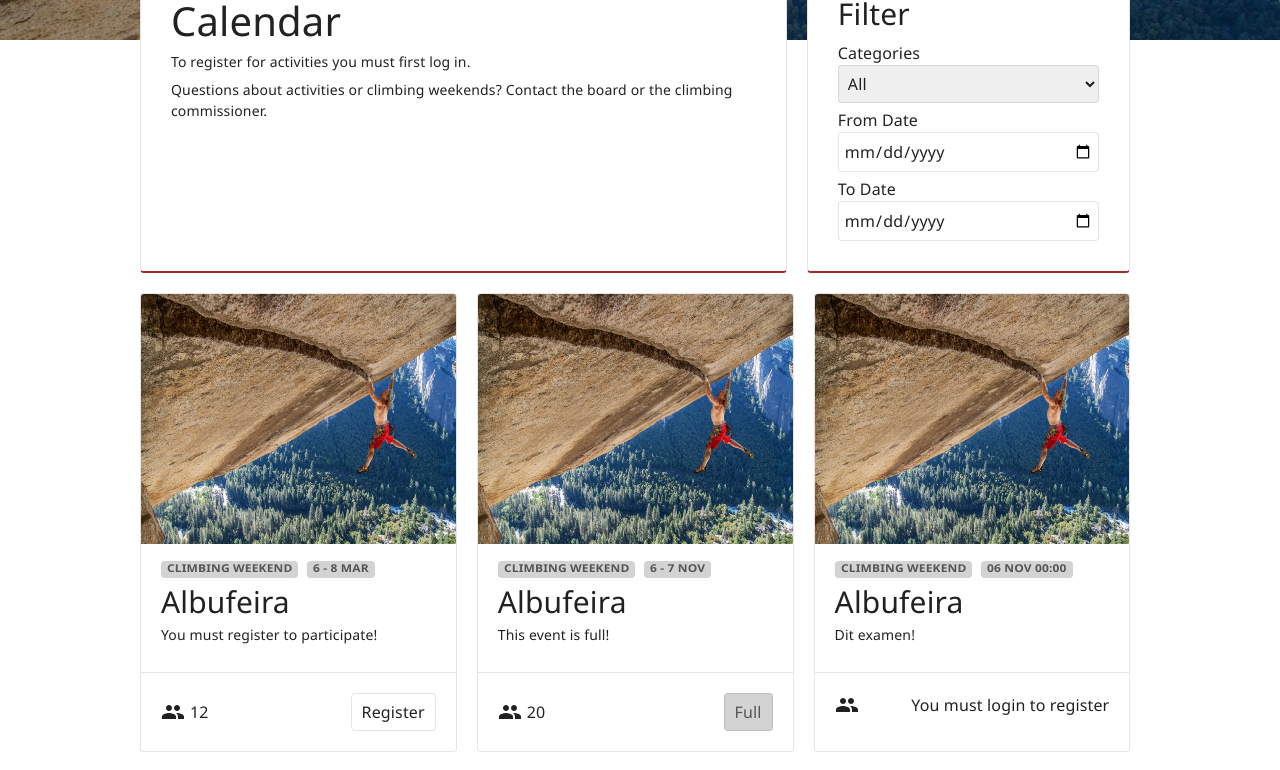
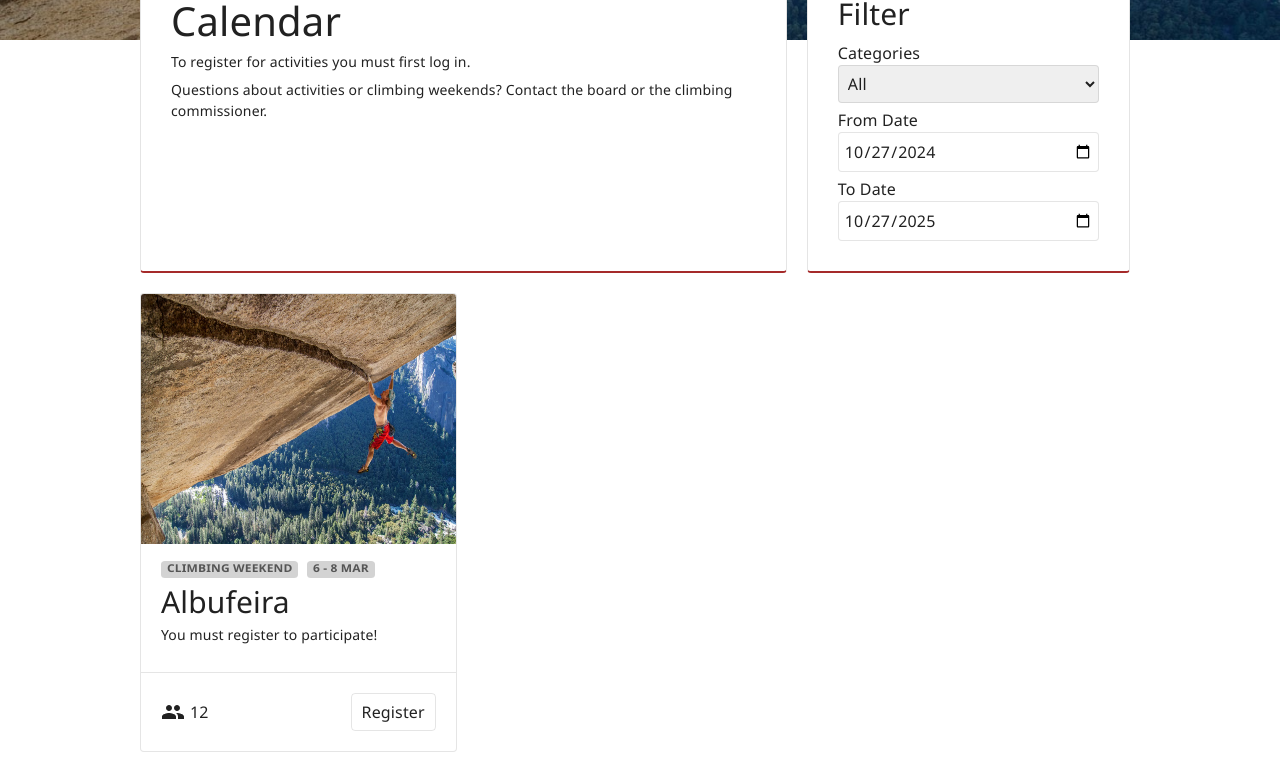
Before and after one commit to jorissoris/website, a React (Vite) app in the folder frontend/: page /agenda in a window 1280 px wide. Shown: the part 260-1030 px from the top of the page. Built offline with nearby package versions, Linux system fonts and the light colour scheme.

Commit message:
Fix calendar filters

```diff
--- a/frontend/src/pages/Agenda.tsx
+++ b/frontend/src/pages/Agenda.tsx
@@ -94,24 +94,35 @@ export default function Agenda() {
                 <h2>{text("Filter", "Filteren")}</h2>
                 <div className="form-group">
                     <label>{text("Categories", "Categorieën")}</label>
-                    <select className="form-control" onChange={(e) => console.log(e.target.value)}>
+                    <select className="form-control" onChange={(e) => setSelectedCategory(e.target.value)}>
                         <option value="all">{text("All", "Alles")}</option>
                         {exampleAPIResponse.categories.map((category: any) => <option value={category.id} key={category.id}>{category[localeCode]}</option>)}
                     </select>
                 </div>
                 <div className="form-group">
                     <label>{text("From Date", "Vanaf")}</label>
-                    <input type="date" className="form-control"></input>
+                    <input type="date" className="form-control" onChange={e => {
+                        if (e.target.value && !isNaN(new Date(e.target.value).getTime())) {
+                            setFromDateTime(new Date(e.target.value))
+                        }
+                    }} value={fromDateTime.toISOString().split('T')[0]}></input>
                 </div>
                 <div className="form-group">
                     <label>{text("To Date", "Tot")}</label>
-                    <input type="date" className="form-control"></input>
+                    <input type="date" className="form-control" onChange={e => {
+                        if (e.target.value && !isNaN(new Date(e.target.value).getTime())) {
+                            setToDateTime(new Date(e.target.value))
+                        }
+                    }} value={toDateTime.toISOString().split('T')[0]}></input>
                 </div>
             </ContentCard>
         </div>
 
         <div className="Agenda-content">
-            {exampleAPIResponse.events.map((event: any) => <CalenderCard {...event} key={event.id} />)}
+            {exampleAPIResponse.events
+                .filter((e: any) => selectedCategory === 'all' || e.categoryId === selectedCategory)
+                .filter(e => e.startDateTime && new Date(e.endDateTime).getTime() >= fromDateTime.getTime() && new Date(e.startDateTime).getTime() <= toDateTime.getTime())
+                .map((event: any) => <CalenderCard {...event} key={event.id} />)}
         </div>
 
         <div className="Agenda-pagination">
```
